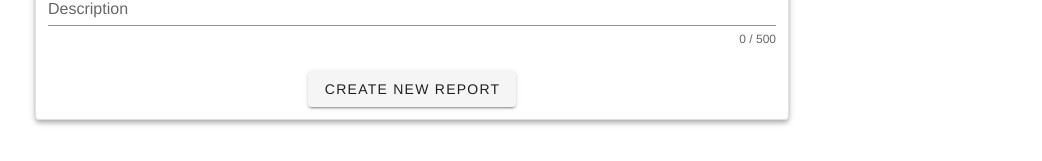
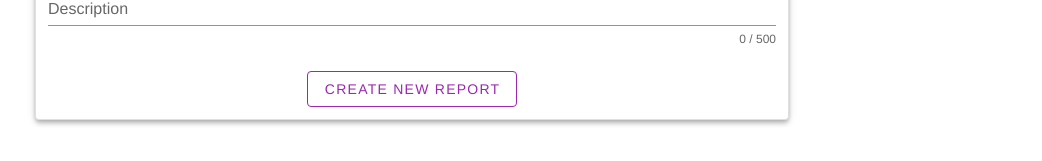
Before and after one commit to Ilya-Grigoryev/VotingService, a Vue app in the folder frontend/: page /new-report in a window 1280 px wide. Shown: the part 142-303 px from the top of the page, without its empty margins (228-1270 px from the left). Built offline with nearby package versions, Linux system fonts and the light colour scheme; no server answers; sample sign-in values are in the browser's storage.

Commit message:
change button Finish (fix)

```diff
--- a/frontend/src/views/NewReport.vue
+++ b/frontend/src/views/NewReport.vue
@@ -25,7 +25,9 @@
               @blur="$v.description.$touch()"
             ></v-text-field>
             <br>
-            <v-btn @click="create_report()">
+            <v-btn color="purple"
+                   outlined
+                   @click="create_report()">
                 create new report
             </v-btn>
         </v-card>
--- a/frontend/src/views/PollWindow.vue
+++ b/frontend/src/views/PollWindow.vue
@@ -19,7 +19,9 @@
       <v-icon>mdi-arrow-left-bold-outline</v-icon>
       </v-btn>
 
-    <v-btn v-if="Number(this.voting.author.id) === user.id"
+    <v-btn v-if="Number(this.voting.author.id) === user.id
+          && this.voting.status === 'active'
+              "
         @click="end_vote()"
         dark
         color="red darken-3"
```
